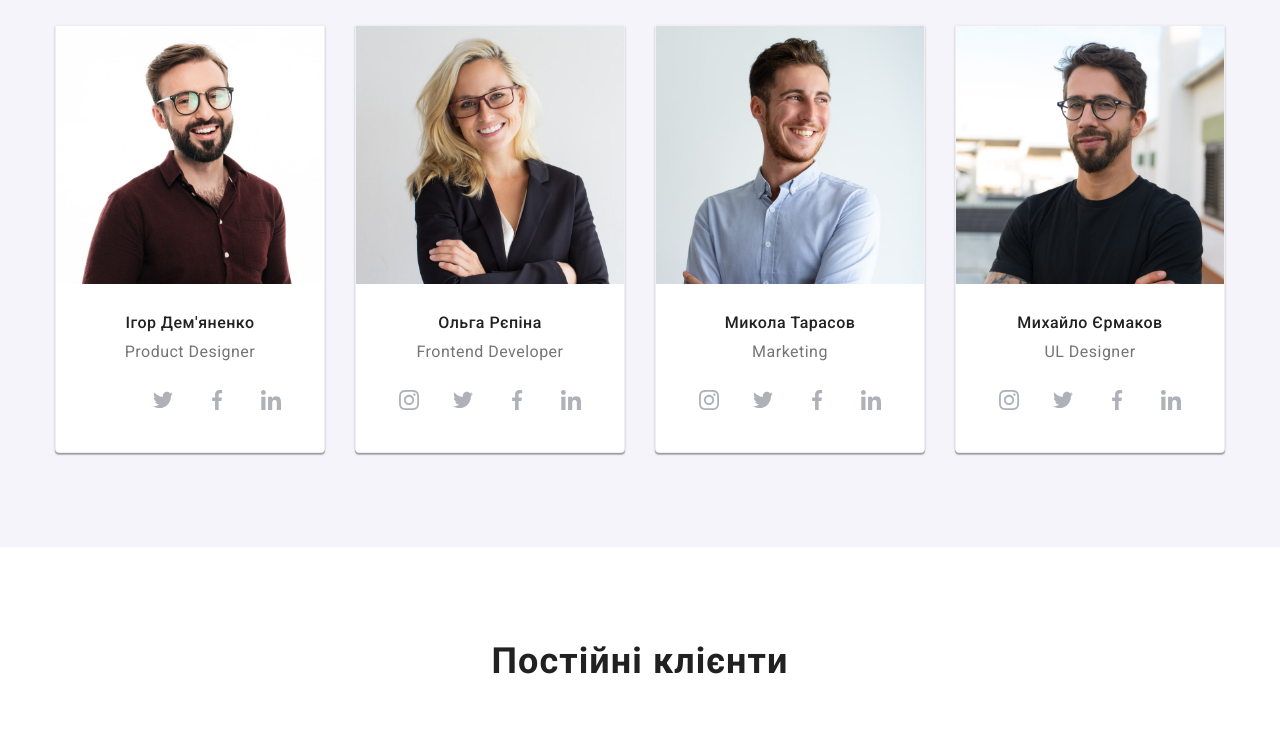
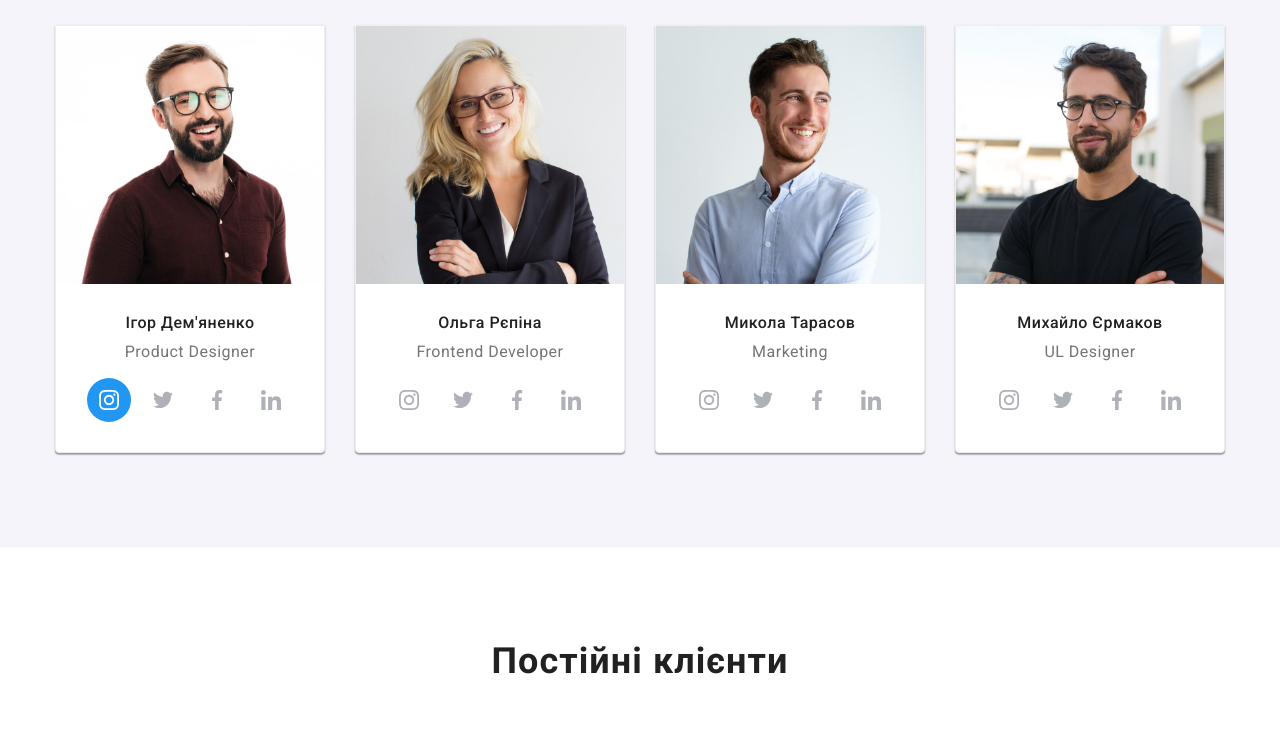
Before and after one commit to MariiaS1710/goit-markup-hw-04, a plain HTML site: page index.html in a window 1280 px wide. In both pictures the pointer is over the item 109 px from the left and 2156 px from the top of the page. Shown: the part 1756-2486 px from the top of the page. Drawn offline with nearby package versions, Linux system fonts and the light colour scheme.

Commit message:
hover focus

```diff
--- a/css/styles.css
+++ b/css/styles.css
@@ -317,6 +317,11 @@ img{
 .social-item-link:focus .social-icon {
     fill: var(--primary-white-color);
 }
+.social-item:hover,
+.social-item:focus{
+    background-color: var(--accent-color);
+}
+
 .social-icon{
     fill:#AFB1B8;
 }
@@ -361,7 +366,6 @@ img{
     }
     .link-clients:hover .clients-item,
     .link-clients:focus .clients-item{
-     background-color: var(--accent-color);
      border:1px solid var(--accent-color);
     }
 
```
